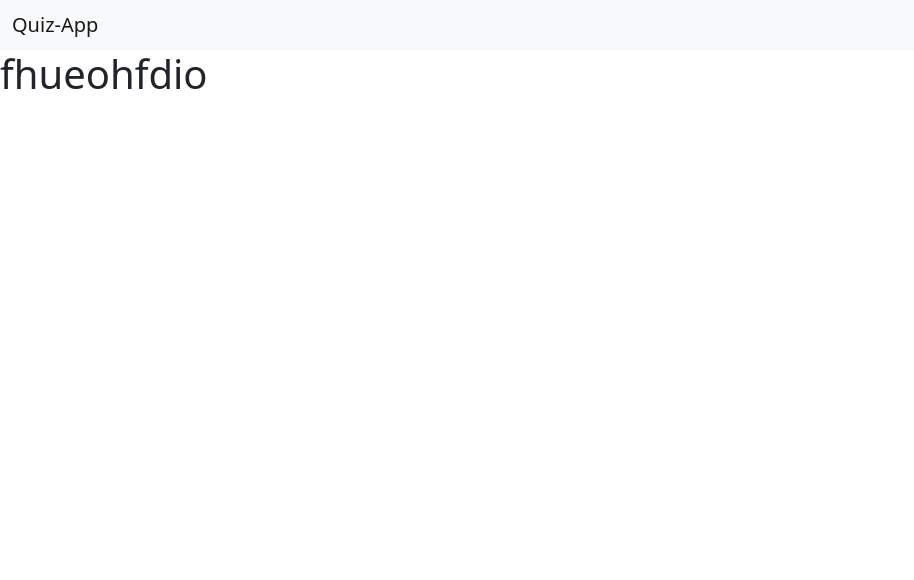
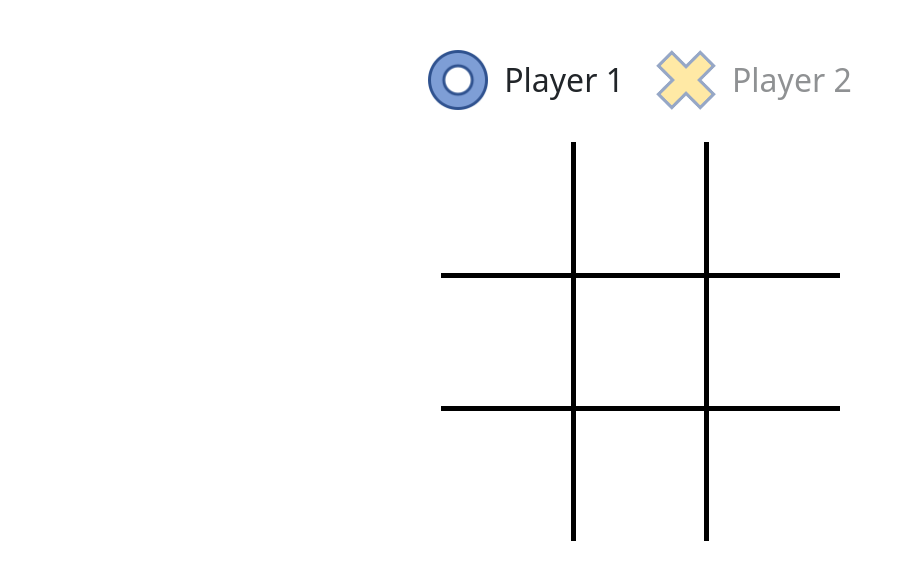
Before and after one commit to oCVamous/Tic-Tac-Toe, a plain HTML site: page index.html in a window 1280 px wide. Shown: the whole page, without its empty margins (0-914 px from the left). Drawn offline with nearby package versions, Linux system fonts and the light colour scheme.

Commit message:
almost finsih

```diff
--- a/index.html
+++ b/index.html
@@ -22,15 +22,59 @@
 </head>
 
 <body>
-    <!-- NavBar -->
-    <nav class="navbar navbar-light bg-light">
-        <div class="container-fluid">
-            <span class="navbar-brand mb-0 h1">Quiz-App</span>
+    <div class="player-panel">
+        <div class="" id="player-1">
+            <img class="" src="./img/circle.png" >Player 1
         </div>
-    </nav>
+       <div class="player-inactive" id="player-2">
+            <img class="" src="./img/cross.png" >Player 2
+       </div>
 
-    <h1>fhueohfdio</h1>
-
+    </div>
+    <table>
+        <tr>
+            <td onclick="fillShape(0)">
+                <img id='circle-0' class="shape d-none" src="./img/circle.png" alt="" srcset="">
+                <img id='cross-0' class="shape d-none" src="./img/cross.png" alt="" srcset="">
+            </td>
+            <td onclick="fillShape(1)">
+                <img id='circle-1' class="shape d-none" src="./img/circle.png" alt="" srcset="">
+                <img id='cross-1' class="shape d-none" src="./img/cross.png" alt="" srcset="">
+            </td>
+            <td onclick="fillShape(2)">
+                <img id='circle-2' class="shape d-none" src="./img/circle.png" alt="" srcset="">
+                <img id='cross-2' class="shape d-none" src="./img/cross.png" alt="" srcset="">
+            </td>
+        </tr>
+        <tr>
+            <td onclick="fillShape(3)">
+                <img id='circle-3' class="shape d-none" src="./img/circle.png" alt="" srcset="">
+                <img id='cross-3' class="shape d-none" src="./img/cross.png" alt="" srcset="">
+            </td>
+            <td onclick="fillShape(4)">
+                <img id='circle-4' class="shape d-none" src="./img/circle.png" alt="" srcset="">
+                <img id='cross-4' class="shape d-none" src="./img/cross.png" alt="" srcset="">
+            </td>
+            <td onclick="fillShape(5)">
+                <img id='circle-5' class="shape d-none" src="./img/circle.png" alt="" srcset="">
+                <img id='cross-5' class="shape d-none" src="./img/cross.png" alt="" srcset="">
+            </td>
+        </tr>
+        <tr>
+            <td onclick="fillShape(6)">
+                <img id='circle-6' class="shape d-none" src="./img/circle.png" alt="" srcset="">
+                <img id='cross-6' class="shape d-none" src="./img/cross.png" alt="" srcset="">
+            </td>
+            <td onclick="fillShape(7)">
+                <img id='circle-7' class="shape d-none" src="./img/circle.png" alt="" srcset="">
+                <img id='cross-7' class="shape d-none" src="./img/cross.png" alt="" srcset="">
+            </td>
+            <td onclick="fillShape(8)">
+                <img id='circle-8' class="shape d-none" src="./img/circle.png" alt="" srcset="">
+                <img id='cross-8' class="shape d-none" src="./img/cross.png" alt="" srcset="">
+            </td>
+        </tr>
+    </table>
 
 
 </body>
--- a/script.js
+++ b/script.js
@@ -0,0 +1,78 @@
+let fields = [];
+
+let currentShape = 'cross';
+
+function fillShape(id) {
+    if(!fields[id]) {
+        if(currentShape == 'cross') {
+            currentShape = 'circle';
+            document.getElementById('player-2').classList.remove('player-inactive');
+            document.getElementById('player-1').classList.add('player-inactive');
+        } else {
+            currentShape = 'cross';
+            document.getElementById('player-2').classList.add('player-inactive');
+            document.getElementById('player-1').classList.remove('player-inactive');
+        }
+
+        fields[id] = currentShape;
+        console.log(fields);
+        draw();
+    }
+}
+
+function draw() {
+    for (let i = 0; i < fields.length; i++) {
+        if(fields[i] == 'circle') {
+            document.getElementById('circle-' + i).classList.remove('d-none');
+        }
+
+        if(fields[i] == 'cross') {
+            document.getElementById('cross-' + i).classList.remove('d-none');
+        }
+
+    }
+    checkForWin();
+}
+
+function checkForWin() {
+    let winner;
+    // Check horizontal
+    if(fields[0] == fields[1] && fields[1] == fields[2] && fields[0]) {
+        winner = fields[0];
+    }
+
+    if(fields[3] == fields[4] && fields[4] == fields[5] && fields[3]) {
+        winner = fields[3];
+    }
+
+    if(fields[6] == fields[7] && fields[7] == fields[8] && fields[6]) {
+        winner = fields[6];
+    }
+
+    //Cheken vertikal
+    if(fields[0] == fields[3] && fields[3] == fields[6] && fields[0]) {
+        winner = fields[0];
+    }
+
+    if(fields[1] == fields[4] && fields[4] == fields[7] && fields[1]) {
+        winner = fields[1];
+    }
+
+    if(fields[2] == fields[5] && fields[5] == fields[8] && fields[2]) {
+        winner = fields[2];
+    }
+
+    //Checken über Kreuz
+    if(fields[0] == fields[4] && fields[4] == fields[8] && fields[0]) {
+        winner = fields[0];
+    }
+
+    if(fields[2] == fields[4] && fields[4] == fields[6] && fields[2]) {
+        winner = fields[2];
+    }
+
+    if(winner) {
+        console.log('GEWONNEN', winner);
+    }
+
+}
--- a/style.css
+++ b/style.css
@@ -0,0 +1,80 @@
+body {
+    display: flex;
+    justify-content: center;
+    align-items: center;
+    flex-direction: column;
+    padding-top: 50px;
+}
+
+tr {
+    width: 399px;
+}
+
+table td {
+    width: 133px;
+    height: 133px;
+    border: 5px solid black;
+    position: relative;
+}
+
+table td:hover {
+    cursor: pointer;
+    background-color: rgb(25,221,0,0.2);
+}
+
+table {
+    border-collapse: collapse;
+}
+
+table tr:first-child td {
+    border-top: 0;
+}
+
+table tr td:first-child {
+    border-left: 0;
+}
+
+table tr:last-child td {
+    border-bottom: 0;
+}
+
+table tr td:last-child {
+    border-right: 0;
+}
+
+.shape {
+    position: absolute;
+    width: 80px;
+    height: 80px;
+    top: 26px;
+    right: 0;
+    left: 26px;
+    bottom: 25px;
+}
+
+.d-none {
+    display: none;
+}
+
+.player-panel {
+    display: flex;
+    font-size: 32px;
+    margin-bottom: 32px;
+}
+
+.player-panel div{
+    display: flex;
+    align-items: center;
+    margin-right: 16px;
+    margin-left: 16px;
+}
+
+.player-panel img {
+    width: 60px;
+    height: 60px;
+    margin-right: 16px;
+}
+
+.player-inactive {
+    opacity: 0.5;
+}
```
Also changed, not shown: img/circle.png (added), img/cross.png (added), img/game-over.png (added).
